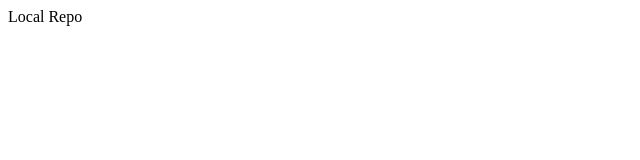
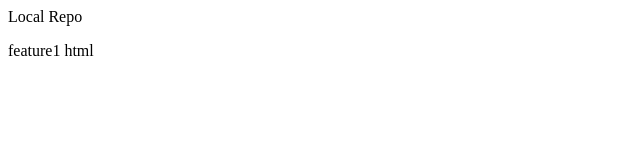
Before and after one commit to rbg2525/LocalRepo, a plain HTML site: page index.html in a window 1280 px wide. Shown: the full height of the page, 0-640 px from the left. Drawn offline with Linux system fonts and the light colour scheme.

Commit message:
message1

```diff
--- a/index.html
+++ b/index.html
@@ -1 +1,2 @@
 <p>Local Repo</p>
+<p>feature1 html</p>
```
